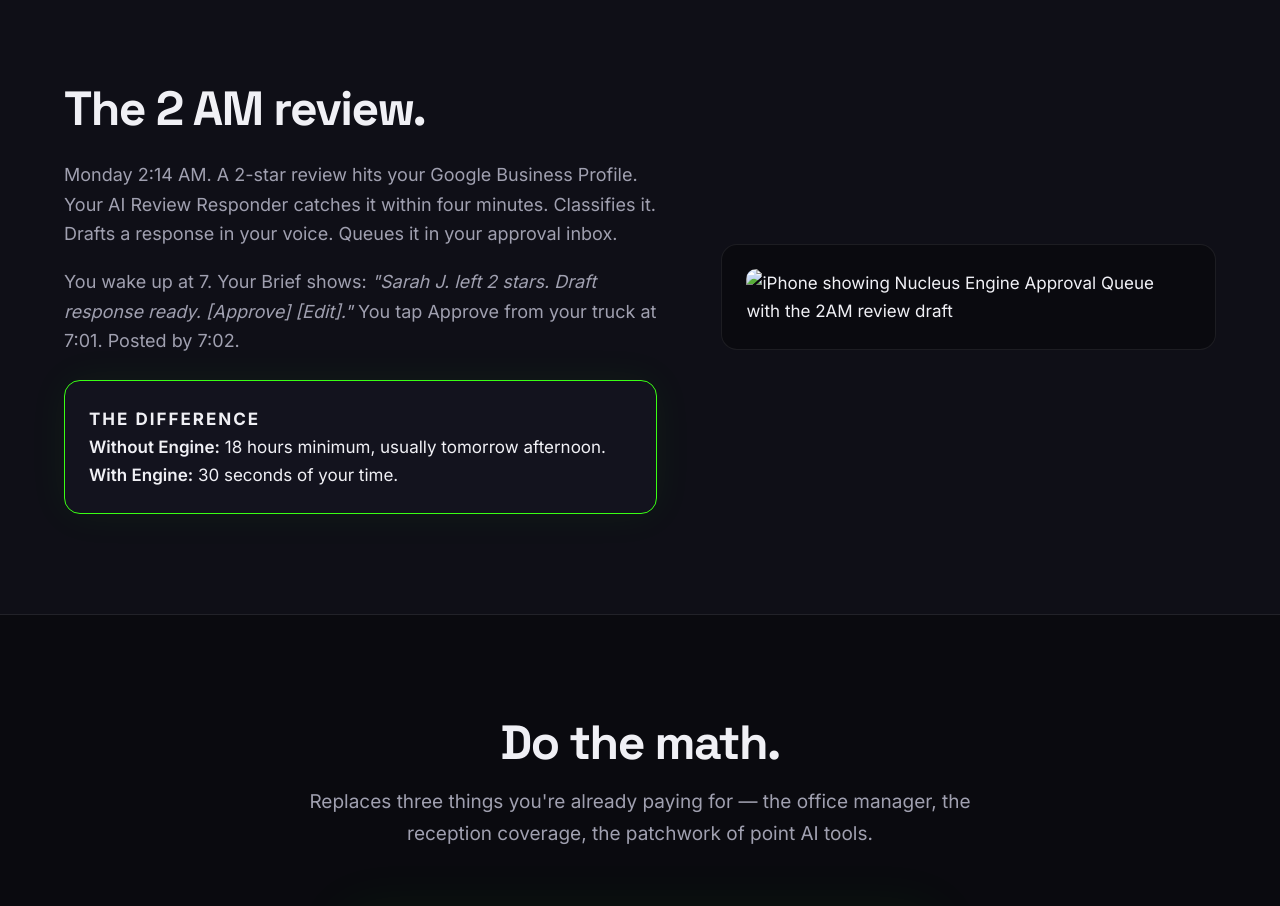
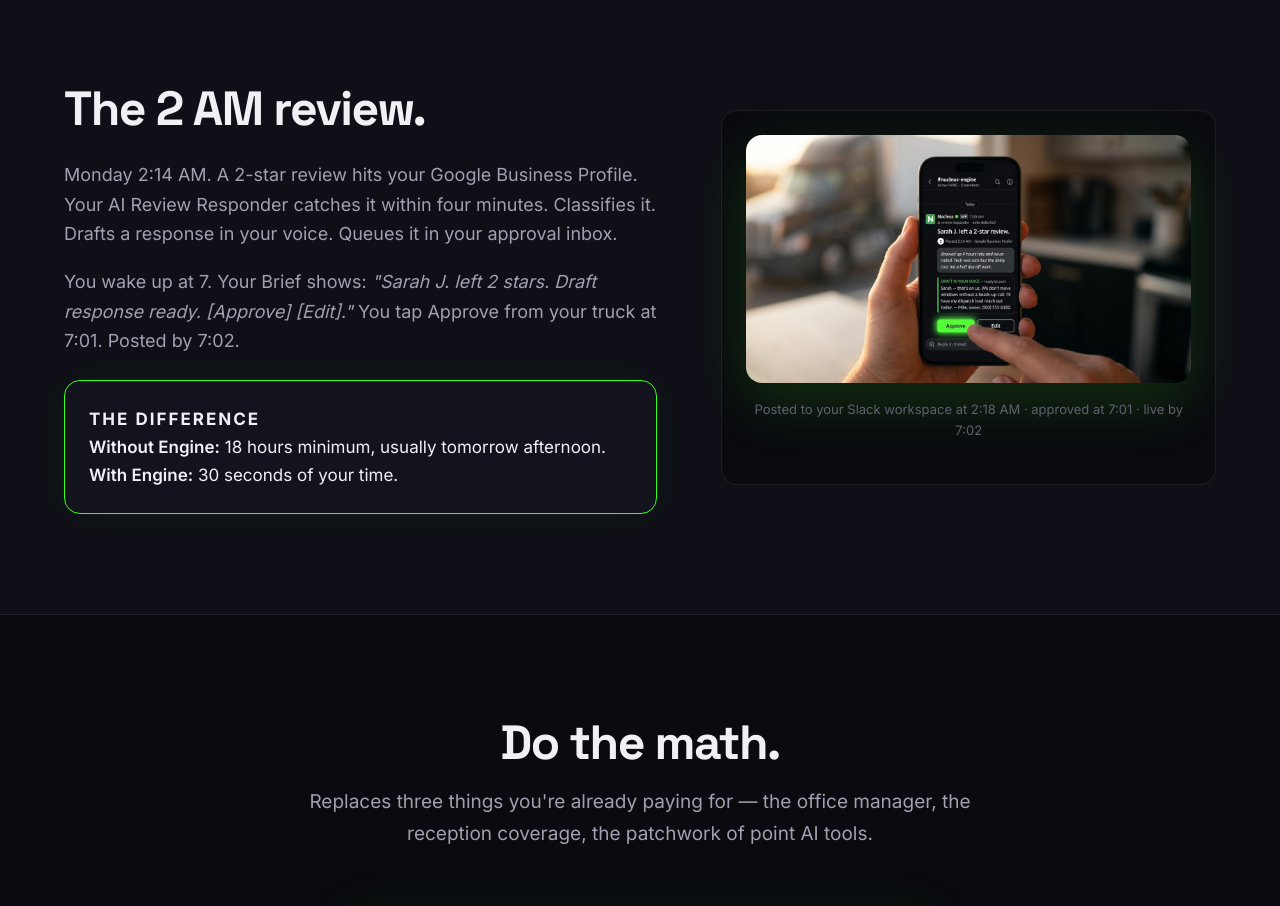
Before and after one commit to thepinkpenstory/zanoma, a plain HTML site: page engine.html in a window 1280 px wide. Shown: the part 2080-2986 px from the top of the page. Drawn offline with Linux system fonts and the light colour scheme.

Commit message:
Update Engine wow-scene: replace placeholder with 2AM review approval image + caption

```diff
--- a/engine.html
+++ b/engine.html
@@ -237,7 +237,8 @@
         </div>
       </div>
       <div class="wow-image">
-        <img src="/website_assets/nucleus_engine_approval.png" alt="iPhone showing Nucleus Engine Approval Queue with the 2AM review draft">
+        <img src="/website_assets/engine-2am-approval.jpg" alt="A small business owner taps approve on a Slack notification — AI Review Responder drafted the reply, owner approves in 30 seconds" style="width: 100%; max-width: 720px; height: auto; display: block; border-radius: 16px; box-shadow: 0 20px 60px rgba(57,255,20,0.15);" />
+        <p style="font-size: 13px; color: var(--text-muted); margin-top: 16px; text-align: center;">Posted to your Slack workspace at 2:18 AM · approved at 7:01 · live by 7:02</p>
       </div>
     </div>
   </div>
```
Also changed, not shown: website_assets/engine-2am-approval.jpg (added).
